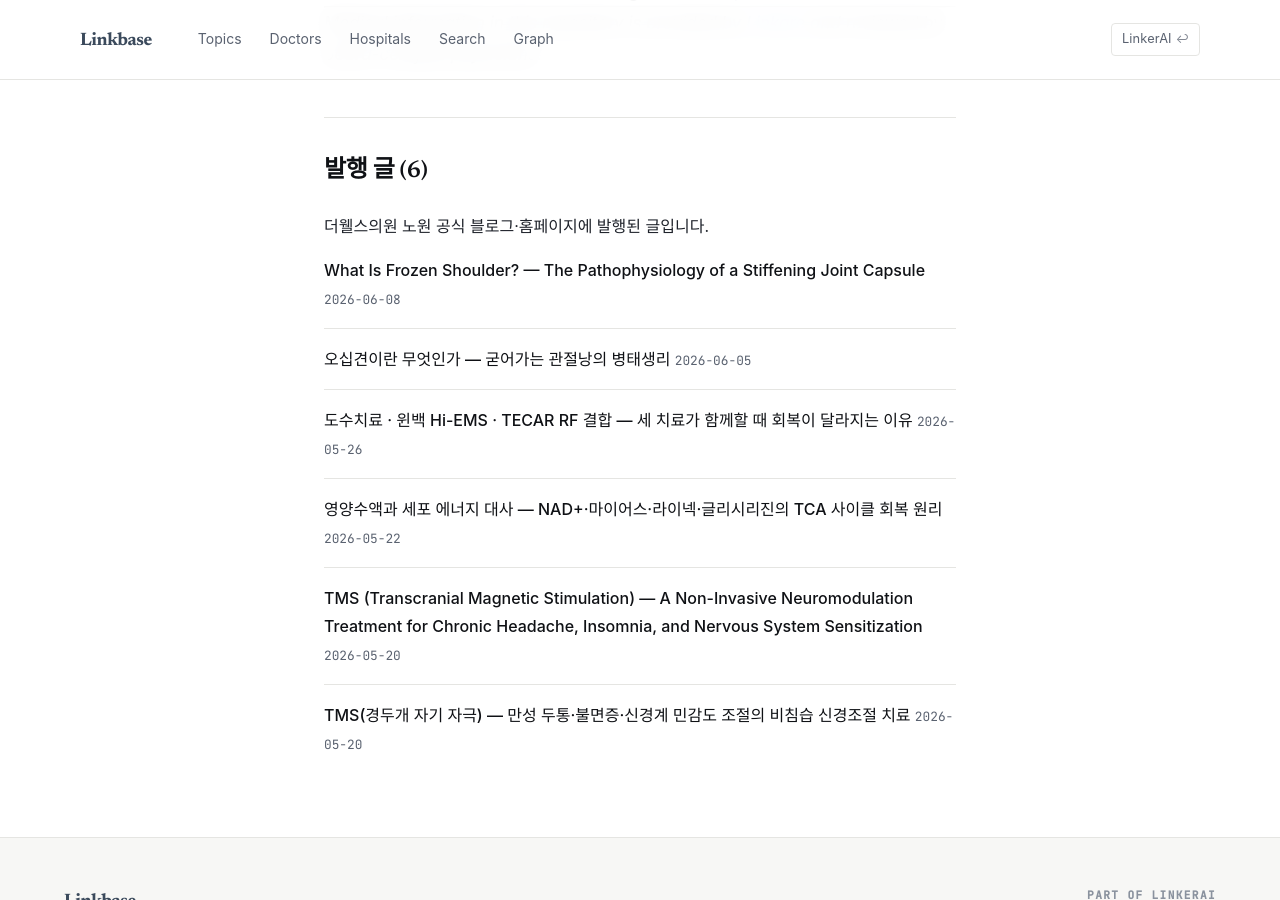
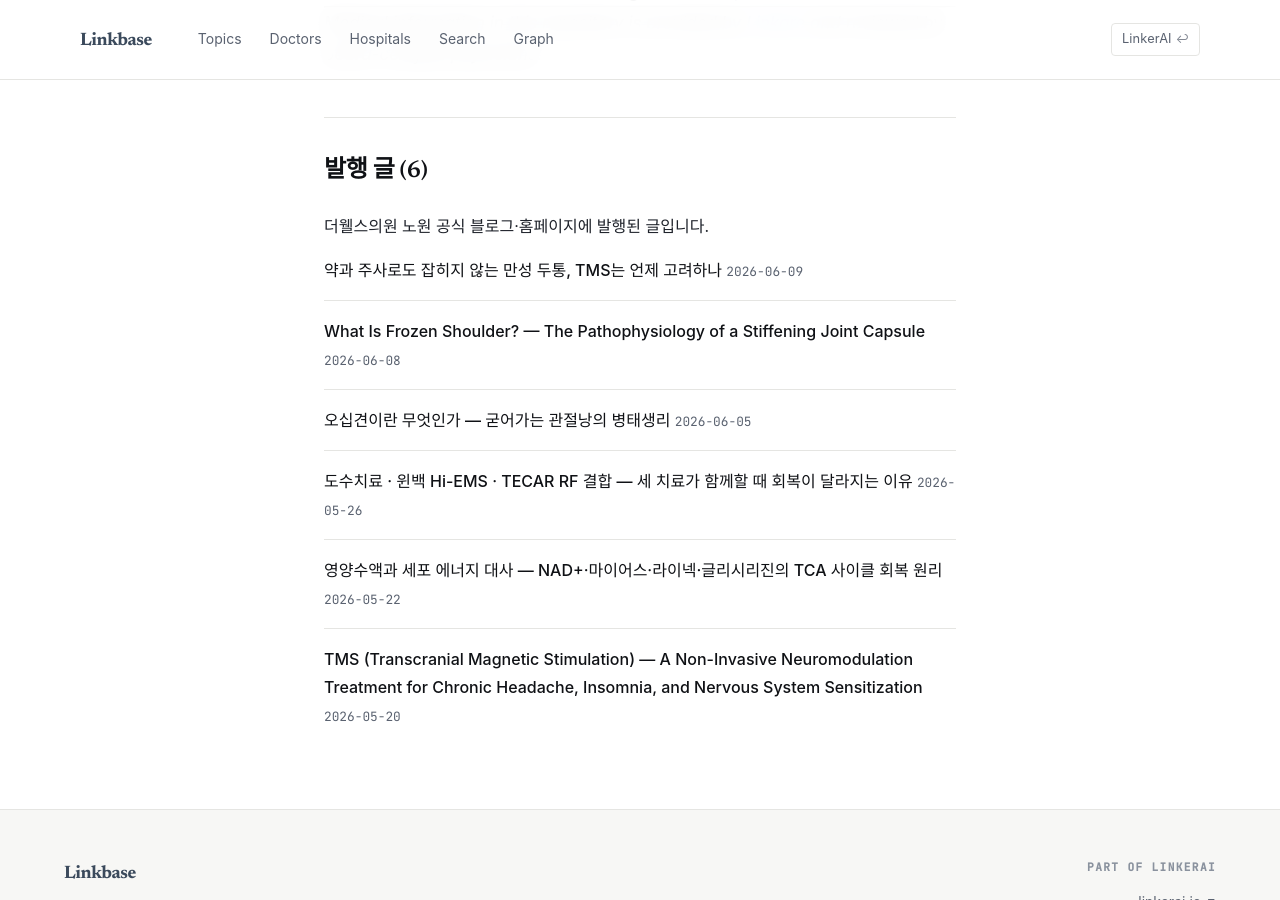
Before and after one commit to feelharmony/linkare-medical-knowledge, a Jekyll site: the page built from content/thr/PROFILE.md, in a window 1280 px wide and 900 px high, scrolled down 2437 px. Built offline with Jekyll 4.4.1, drawn with Linux system fonts in a browser that asks for light colours; some web fonts are replaced.

Commit message:
_data/post_entity_map.json sync (transcranial-magnetic-stimulation)

```diff
--- a/_data/post_entity_map.json
+++ b/_data/post_entity_map.json
@@ -338,13 +338,13 @@
   },
   {
     "post_path": "content/thr/ko/---tms/tms.md",
-    "source_article_url": "https://thewellsr.kr/blog/tms",
-    "source_article_title": "TMS(경두개 자기 자극) — 만성 두통·불면증·신경계 민감도 조절의 비침습 신경조절 치료",
+    "source_article_url": "https://thewellsr.kr/blog/chronic-migraine-tms-when-to-consider",
+    "source_article_title": "약과 주사로도 잡히지 않는 만성 두통, TMS는 언제 고려하나",
     "primary_entity_id": "transcranial-magnetic-stimulation",
     "entity_ids": [
       "transcranial-magnetic-stimulation"
     ],
-    "updated_at": "2026-05-20",
+    "updated_at": "2026-06-09",
     "sub_topic_type": null,
     "is_pillar": false,
     "tenant_key": "thr"
```
